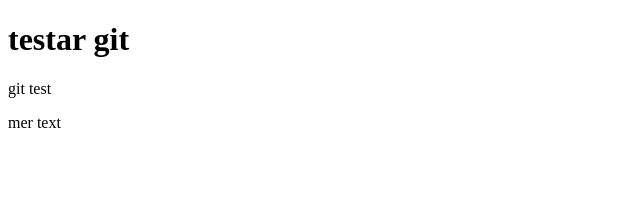
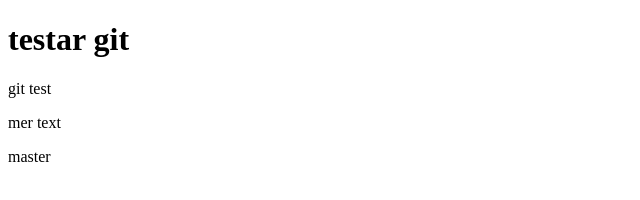
Before and after one commit to nader1337/test, a plain HTML site: page index.html in a window 1280 px wide. Shown: the full height of the page, 0-640 px from the left. Drawn offline with Linux system fonts and the light colour scheme.

Commit message:
har justerat i html

```diff
--- a/index.html
+++ b/index.html
@@ -8,6 +8,7 @@
 <h1>testar git</h1>
 <p>git test</p>
 <p>mer text</p>
+<p>master</p>
 
 </body>
 </html>
```
